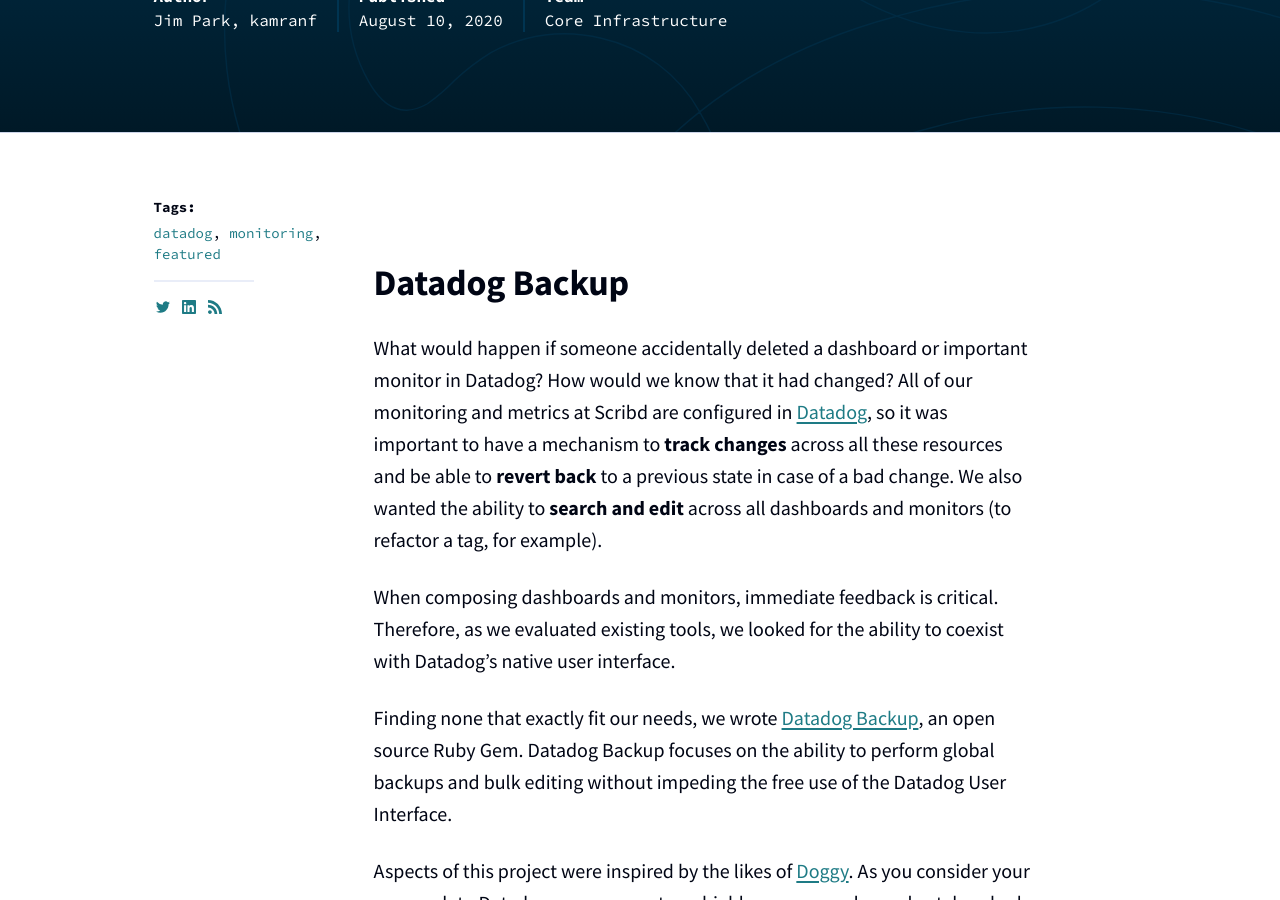
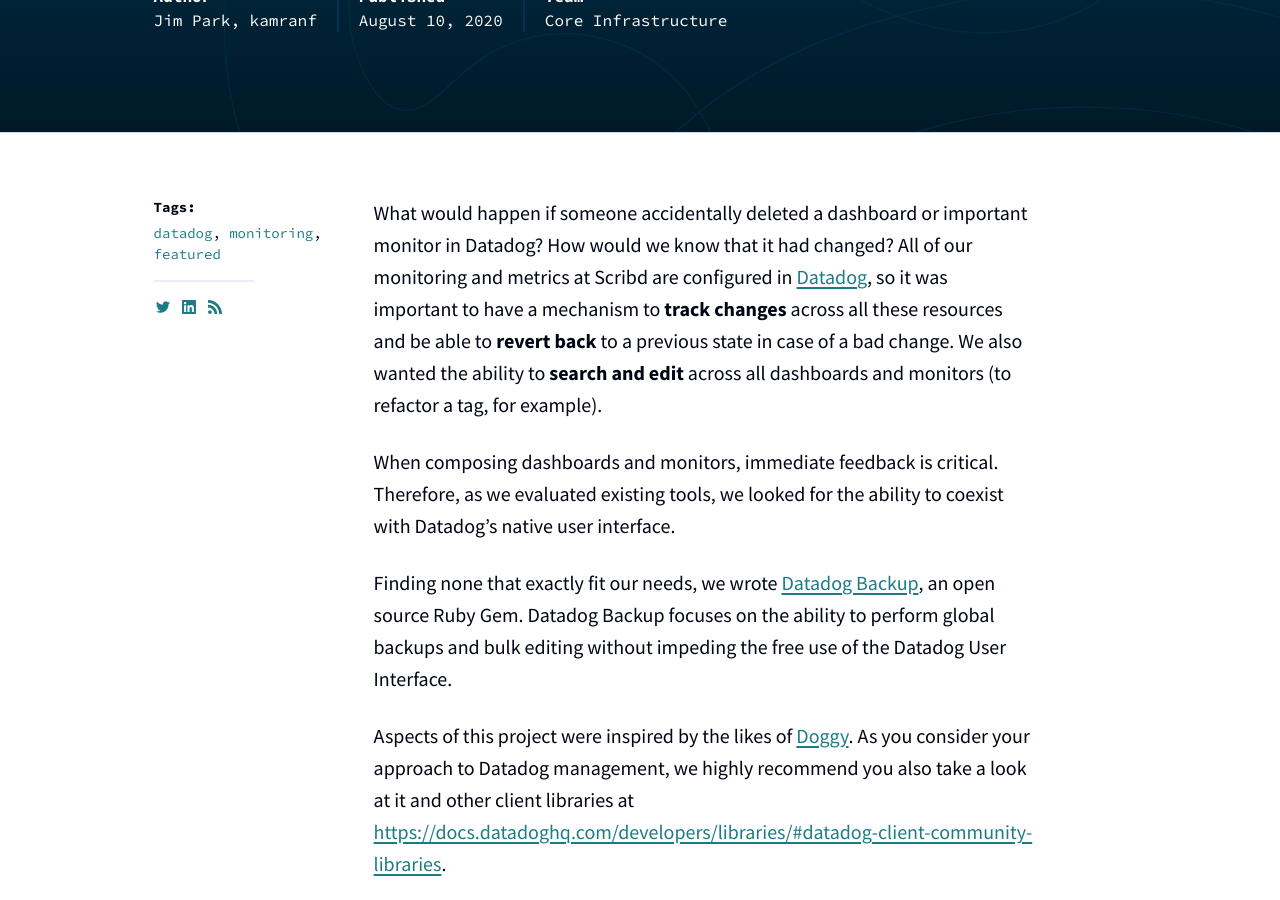
Before and after one commit to scribd/scribd.github.io, a Jekyll site: the page built from _posts/2020-08-10-datadog-backup.md, in a window 1280 px wide and 900 px high, scrolled down 307 px. Built offline with Jekyll 4.4.1, drawn with Linux system fonts in a browser that asks for light colours.

Commit message:
[_posts/2020-08-10-datadog-backup.md] remove redundant title
Co-authored-by: R. Tyler Croy <rtyler@scribd.com>

```diff
--- a/_posts/2020-08-10-datadog-backup.md
+++ b/_posts/2020-08-10-datadog-backup.md
@@ -12,7 +12,6 @@
 
 ---
 
-# Datadog Backup
 
 What would happen if someone accidentally deleted a dashboard or important
 monitor in Datadog? How would we know that it had changed? All of our monitoring
```
